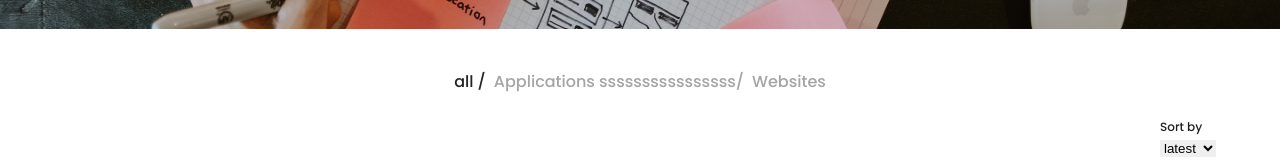
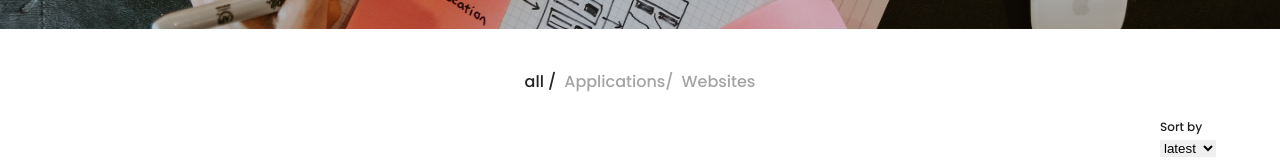
Before and after one commit to Cyparta/cyparta, a Next.js app: page /projects in a window 1280 px wide. Shown: the part 478-638 px from the top of the page. Built offline with nearby package versions, Linux system fonts and the light colour scheme; no server answers.

Commit message:
upload without s

```diff
--- a/src/pages/projects/index.tsx
+++ b/src/pages/projects/index.tsx
@@ -92,7 +92,7 @@ const Index = () => {
               }}
               onClick={() => handleFilter({ name: "type", val: 1 })}
             >
-              {tabs.tab2[lang]} ssssssssssssssss/
+              {tabs.tab2[lang]}/
             </li>
             <li
               style={{
```
